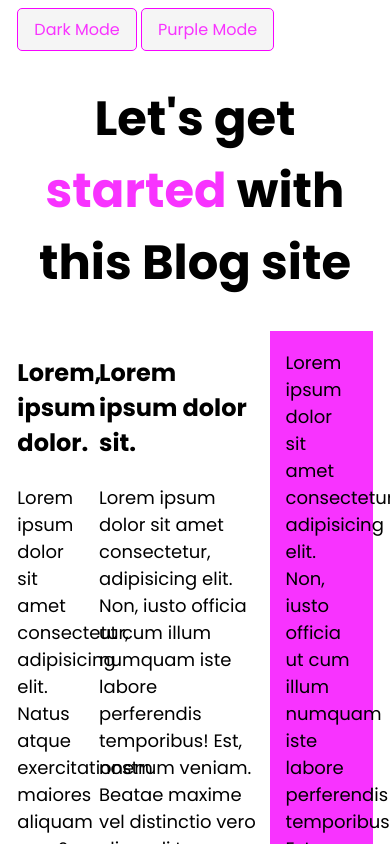
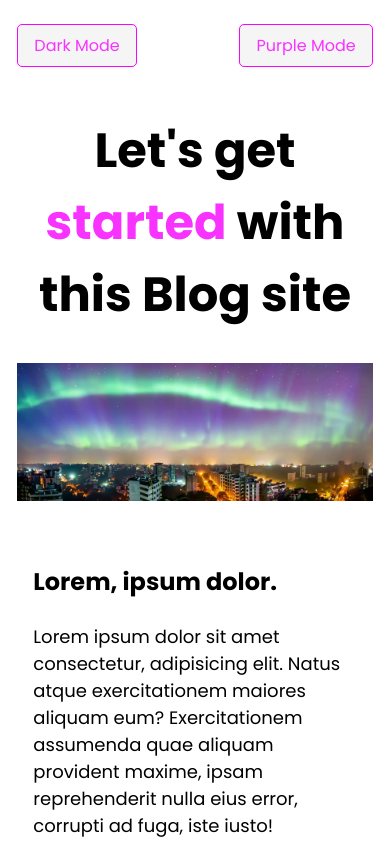
Before and after one commit to nomandhoni-cs/-responsive-design, a plain HTML site: page index.html in a window 390 px wide. Shown: the top 844 px of the page. Drawn offline with Linux system fonts and the light colour scheme.

Commit message:
Finished 2 Hour of the lesson with Navigation

```diff
--- a/index.html
+++ b/index.html
@@ -25,6 +25,7 @@
       <div class="heading">
         <h1>Let's get <span>started</span> with this Blog site</h1>
       </div>
+      <img src="assets/aurora.webp" alt="">
       <div class="columns">
         <div class="col col-1">
           <h3>Lorem, ipsum dolor.</h3>
--- a/landing101.css
+++ b/landing101.css
@@ -41,7 +41,7 @@
   background-color: var(--primary-color);
   color: var(--tertiary-color);
 }
-.purple-mode{
+.purple-mode {
   --primary-color: #5154ff;
   --secondary-color: #ffffff;
   --tertiary-color: #000000;
@@ -80,6 +80,15 @@ h2 {
 h3 {
   font-size: 1.5rem;
 }
+img{
+  max-width: 100%;
+}
+nav{
+  display: flex;
+  justify-content: space-between;
+  align-items: center;
+  padding: 1em 0;
+}
 /* Layout End  */
 .container {
   font-family: var(--primary-font);
@@ -108,18 +117,19 @@ h3 {
 .col-3 {
   width: 70%;
 }
-/* .col {
-} */
+
 .col-bg {
-    padding: 0 1em;
+  padding: 0 1em;
   background-color: var(--secondary-color);
 }
 .col-bg p {
   color: var(--tertiary-color);
 }
-
+.col {
+  padding: 0 1em;
+}
 /* btn Style  */
-.btn{
+.btn {
   cursor: pointer;
   display: inline-block;
   padding: 0.5em 1em;
@@ -133,3 +143,22 @@ h3 {
   text-decoration: none;
   transition: var(--primary-transition);
 }
+/* Media Queries */
+@media (max-width: 768px) {
+  .columns {
+    flex-direction: column;
+  }
+  .col{
+    width: auto;
+    margin: 1em 0;
+  }
+  /* .col-1 {
+    margin-bottom: 1em;
+  }
+  .col-2 {
+    margin-bottom: 1em;
+  }
+  .col-3 {
+    margin-bottom: 1em;
+  } */
+}
```
Also changed, not shown: assets/aurora.webp (added), 1 other file.
